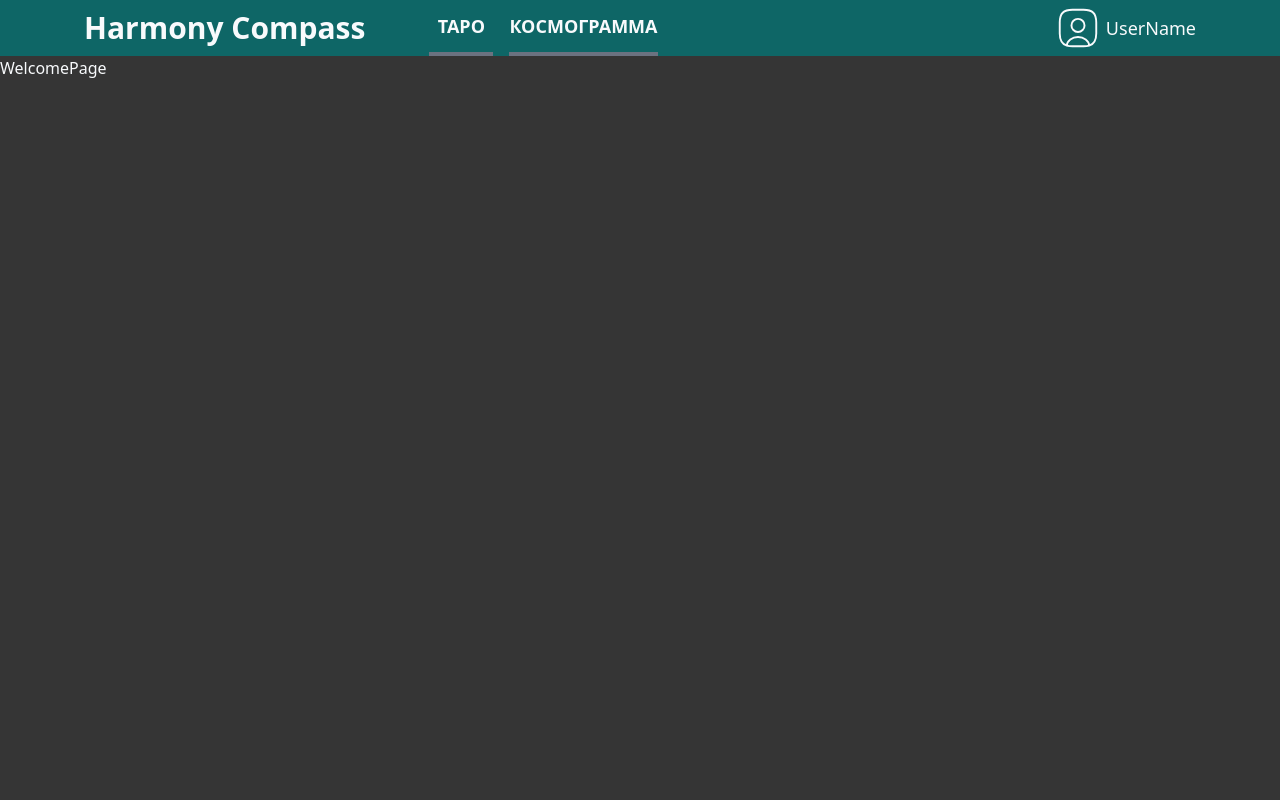
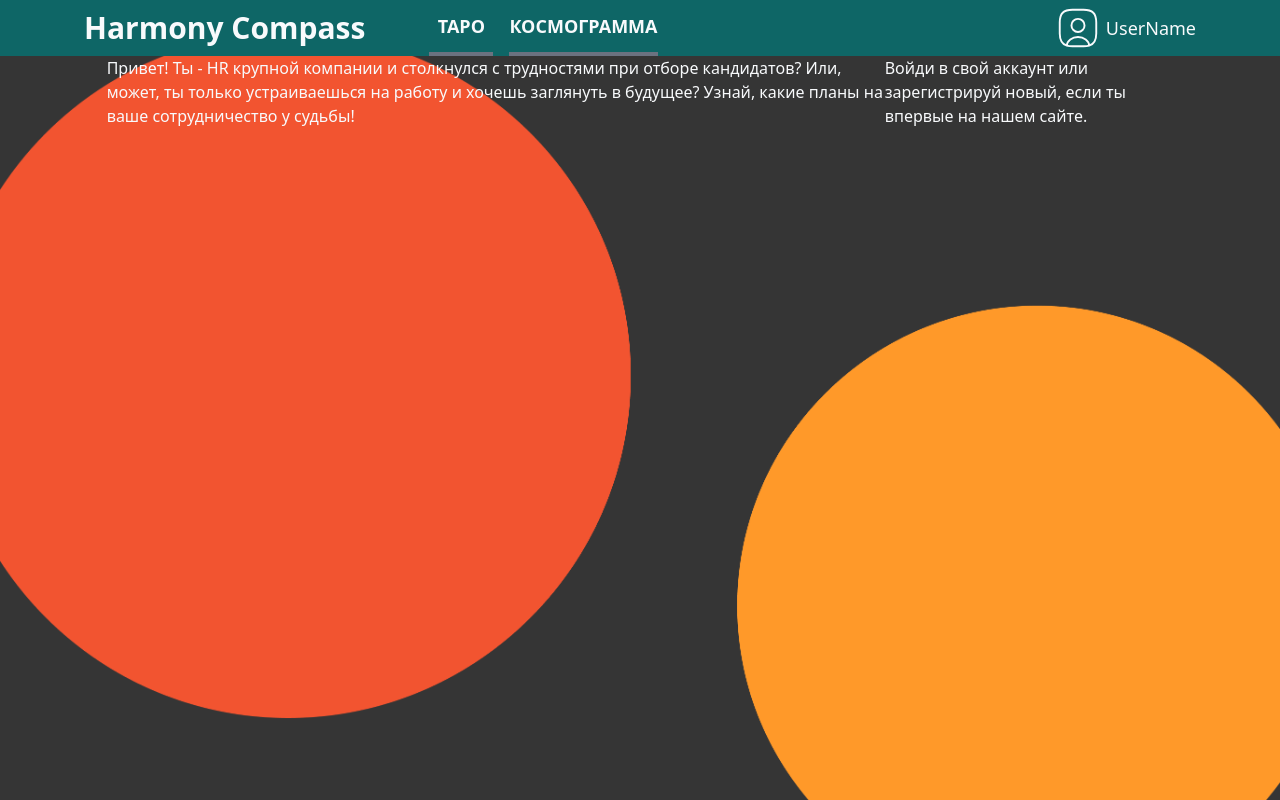
Before and after one commit to Gewinn2/Naimix_hackaton, a Vue app in the folder web/: page / in a window 1280 px wide. Built offline with nearby package versions, Linux system fonts and the light colour scheme.

Commit message:
changed api

```diff
--- a/web/src/assets/styles/input.css
+++ b/web/src/assets/styles/input.css
@@ -120,4 +120,5 @@ section{
   background-repeat: no-repeat;
   background-size:cover;
   background-position-x: center;
+  background-position-y: center;
 }
--- a/web/src/assets/styles/output.css
+++ b/web/src/assets/styles/output.css
@@ -882,6 +882,10 @@ video {
   justify-content: center;
 }
 
+.justify-between {
+  justify-content: space-between;
+}
+
 .justify-evenly {
   justify-content: space-evenly;
 }
@@ -1391,6 +1395,7 @@ section {
   background-repeat: no-repeat;
   background-size:cover;
   background-position-x: center;
+  background-position-y: center;
 }
 
 .hover\:border-sky-500:hover {
--- a/web/src/helpers/constants.ts
+++ b/web/src/helpers/constants.ts
@@ -1,7 +1,7 @@
 //all constants
 
 //api.ts
-export const API = 'localhost:8080';
+export const API = 'http://localhost:8080';
 export const DEVMODE = true;
 export const minDate = new Date('1950-01-01'); // минимальная дата рождения для пользователя
 export const maxDate = new Date('2011-01-01'); // максимальная дата рождения для пользователя
--- a/web/src/pages/WelcomePage.vue
+++ b/web/src/pages/WelcomePage.vue
@@ -1,5 +1,21 @@
 <template>
-  WelcomePage
+  <div class="flex flex-col flex-grow w-full items-center welcome-bg-image">
+    <div class="flex flex-row justify-between items-stretch w-10/12 h-full">
+      <div class="flex flex-col items-start">
+        <p class="">
+          Привет!
+          Ты - HR крупной компании и столкнулся с трудностями при отборе кандидатов?
+          Или, может, ты только устраиваешься на работу и хочешь заглянуть в будущее?
+          Узнай, какие планы на ваше сотрудничество у судьбы!
+        </p>
+      </div>
+      <div>
+        <p>
+          Войди в свой аккаунт или зарегистрируй новый, если ты впервые на нашем сайте.
+        </p>
+      </div>
+    </div>
+  </div>
 </template>
 <script lang="ts">
 export default{
```
